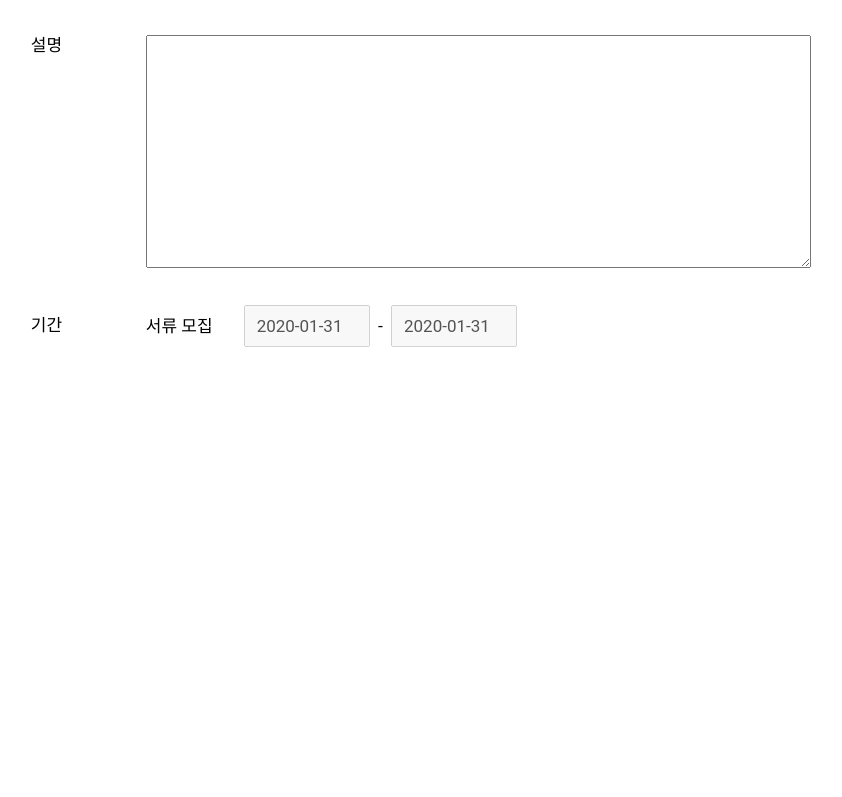
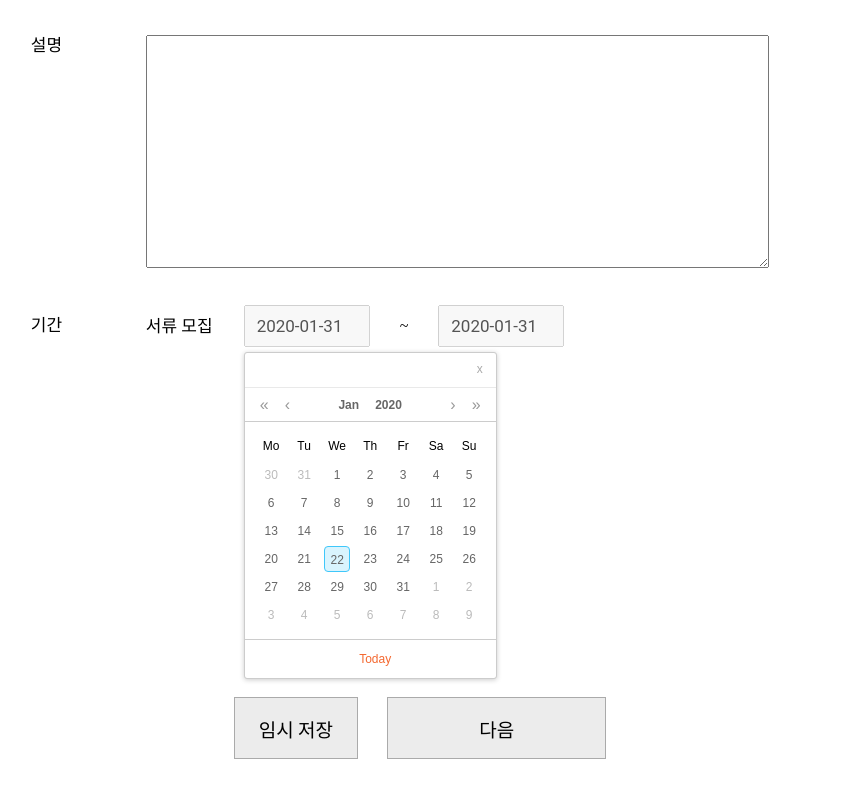
Before and after one commit to Nexters/mozipmozip, a React (Create React App) app in the folder mozip-client/: page /admin/create/intro in a window 1280 px wide. Shown: the part 537-1334 px from the top of the page, without its empty margins (220-1062 px from the left). Before the commit the page ends 1127 px from the top, so only its background shows below. Built offline with nearby package versions, Linux system fonts and the light colour scheme; what typesafe-actions would draw is missing.

Commit message:
[#40] feat - rc-calendar UI

```diff
--- a/mozip-client/package.json
+++ b/mozip-client/package.json
@@ -16,7 +16,9 @@
     "@types/styled-components": "^4.4.2",
     "axios": "^0.19.1",
     "dotenv": "^8.2.0",
+    "moment": "^2.24.0",
     "node-sass": "^4.13.1",
+    "rc-calendar": "^9.15.9",
     "react": "^16.12.0",
     "react-dom": "^16.12.0",
     "react-redux": "^7.1.3",
--- a/mozip-client/src/components/Admin/Announcement/Create/Intro/index.tsx
+++ b/mozip-client/src/components/Admin/Announcement/Create/Intro/index.tsx
@@ -1,26 +1,33 @@
 import React, {useReducer} from 'react';
-import { Ul, Li, SubLayer, SubTitle } from "../styled"; // Create Common Styled Component
+import CalendarComponent from "../../../../common/Admin/Calendar/Calendar";
+import {Ul, Li, SubLayer, SubTitle, Button, Between, AlignCenter} from "../styled"; // Create Common Styled Component
 import * as Styled from './styled';
 
 type IntroState = {
   imageData: string
 }
+type Action = { type: 'SET_IMAGE_DATA' }
 
-type Action = {type: 'SET_IMAGE_DATA'}
-
-function reducer(state: IntroState, action: Action){
+function reducer(state: IntroState, action: Action) {
   switch (action.type) {
     default:
-      return state
+      return state;
   }
 }
 
 function Intro() {
   const [state, dispatch] = useReducer(reducer, {
     imageData: '' // imagePreview data
-  })
-  const { imageData } = state
+  });
+  const {imageData} = state;
+  const calendarStyle = {
+    marginLeft: 'none',
+    position: 'absolute',
+    zIndex: '1001',
+    marginTop: '5px'
+  };
   return (
+    <>
       <Ul>
         <Li>
           <Styled.Title>제목</Styled.Title>
@@ -48,16 +55,33 @@ function Intro() {
           <Styled.Title>설명</Styled.Title>
           <Styled.TextArea/>
         </Li>
-        <Li style={{alignItems: 'center'}}>
+        <Li style={{alignItems: 'center', marginBottom: '350px'}}>
           <Styled.Title>기간</Styled.Title>
           <SubLayer style={{alignItems: 'center'}}>
             <SubTitle style={{marginRight: '31px'}}>서류 모집</SubTitle>
-            <Styled.CalendarInput/>
-              &nbsp;&nbsp;-&nbsp;&nbsp;
-            <Styled.CalendarInput/>
+            <div>
+              <Styled.CalendarInput/>
+              {<CalendarComponent
+                style={calendarStyle}
+                defaultDate={new Date()}
+              />}
+            </div>
+            <Between>~</Between>
+            <div>
+              <Styled.CalendarInput/>
+              {/*{<CalendarComponent*/}
+              {/*  style={calendarStyle}*/}
+              {/*  defaultDate={new Date()}*/}
+              {/*/>}*/}
+            </div>
           </SubLayer>
         </Li>
+        <AlignCenter>
+          <Button padding="17px 24px;">임시 저장</Button>
+          <Button padding="17px 91px;">다음</Button>
+        </AlignCenter>
       </Ul>
+    </>
   );
 }
 
--- a/mozip-client/src/components/Admin/Announcement/Create/Intro/styled.ts
+++ b/mozip-client/src/components/Admin/Announcement/Create/Intro/styled.ts
@@ -70,7 +70,7 @@ export const NameLayer = styled.div`
 export const TextArea = styled.textarea.attrs({
   maxLength: 500
 })`
-  width: 70%;
+  width: calc(70% - 42px);
   height: 181px;
   padding: 25px;
   font-family: Roboto, Noto Sans Kr, sans-serif;
--- a/mozip-client/src/components/Admin/Announcement/Create/index.tsx
+++ b/mozip-client/src/components/Admin/Announcement/Create/index.tsx
@@ -8,7 +8,7 @@ type CreateProps = {
 }
 
 function Create(props: CreateProps){
-  const { subPath } = props
+  const { subPath } = props;
   return(
     <>
       <ProgressBar subPath={subPath}/>
--- a/mozip-client/src/components/Admin/Announcement/Create/styled.ts
+++ b/mozip-client/src/components/Admin/Announcement/Create/styled.ts
@@ -1,19 +1,20 @@
-import styled from 'styled-components'
+import styled from 'styled-components';
 
 export const Layout = styled.div`
   width: 76%; // 100% - 24%
   padding: 0 12%;
-`
+`;
+
 export const Ul = styled.ul`
   width: 100%;
   list-style: none;
   padding: 0;
   margin-top: 5%;
-  margin-bottom: 25%;
+  margin-bottom: 5vh;
   & > li + li {
    margin-top: 37px;
   }
- `;
+`;
 
 export const Li = styled.li`
   width: 90%;
@@ -25,6 +26,9 @@ export const SubLayer = styled.div`
   width: 70%;
   display: flex;
   align-items: flex-end;
+  & > input + input {
+    margin-left: 3%;
+  }
 `;
 
 export const SubTitle = styled.div`
@@ -32,3 +36,33 @@ export const SubTitle = styled.div`
   font-size: 17px;
   line-height: 20px;
 `;
+
+export const Between = styled.div`
+  margin: 0 30px;
+`;
+
+type ButtonProps = {
+  padding: string;
+}
+
+export const Button = styled.button`
+  height: 62px;
+  padding : ${(props: ButtonProps) => props.padding}
+  font-family: Noto Sans KR, sans-serif;
+  font-weight: 500;
+  font-size: 19px;
+  line-height: 28px;
+  background: #ECECEC;
+  border: 1px solid #AAAAAA;
+  box-sizing: border-box;
+  cursor: pointer;
+`;
+
+export const AlignCenter = styled.li`
+  display: flex;
+  justify-content: center;
+  align-items: center;
+  & > button + button {
+    margin-left: 3%;
+  }
+`
--- /dev/null
+++ b/mozip-client/src/components/common/Admin/Calendar/Calendar.tsx
@@ -0,0 +1,43 @@
+import 'rc-calendar/assets/index.css';
+import React, {useState, Fragment} from 'react';
+import Calendar from 'rc-calendar';
+import moment, {Moment} from 'moment';
+import 'moment/locale/zh-cn';
+import 'moment/locale/en-gb';
+
+const format = 'YYYY-MM-DD HH:mm:ss';
+const now = moment();
+let flag;
+
+function getFormat(time: boolean) {
+  return time ? format : 'YYYY-MM-DD';
+}
+
+const defaultCalendarValue = now.clone();
+
+type CalendarProps = {
+  style: object
+  defaultDate: Date
+}
+
+export default function CalendarComponent(props: CalendarProps) {
+  const [state] = useState({
+    showTime: true,
+    showDateInput: true,
+    disabled: false,
+    open: false,
+    value: props.defaultDate,
+  });
+
+  const {style} = props;
+  const calendar = (<Calendar
+    style={style}
+    format={getFormat(state.showTime)}
+    defaultValue={defaultCalendarValue}
+  />);
+  return (
+    <Fragment>
+      {calendar}
+    </Fragment>
+  );
+}
```
